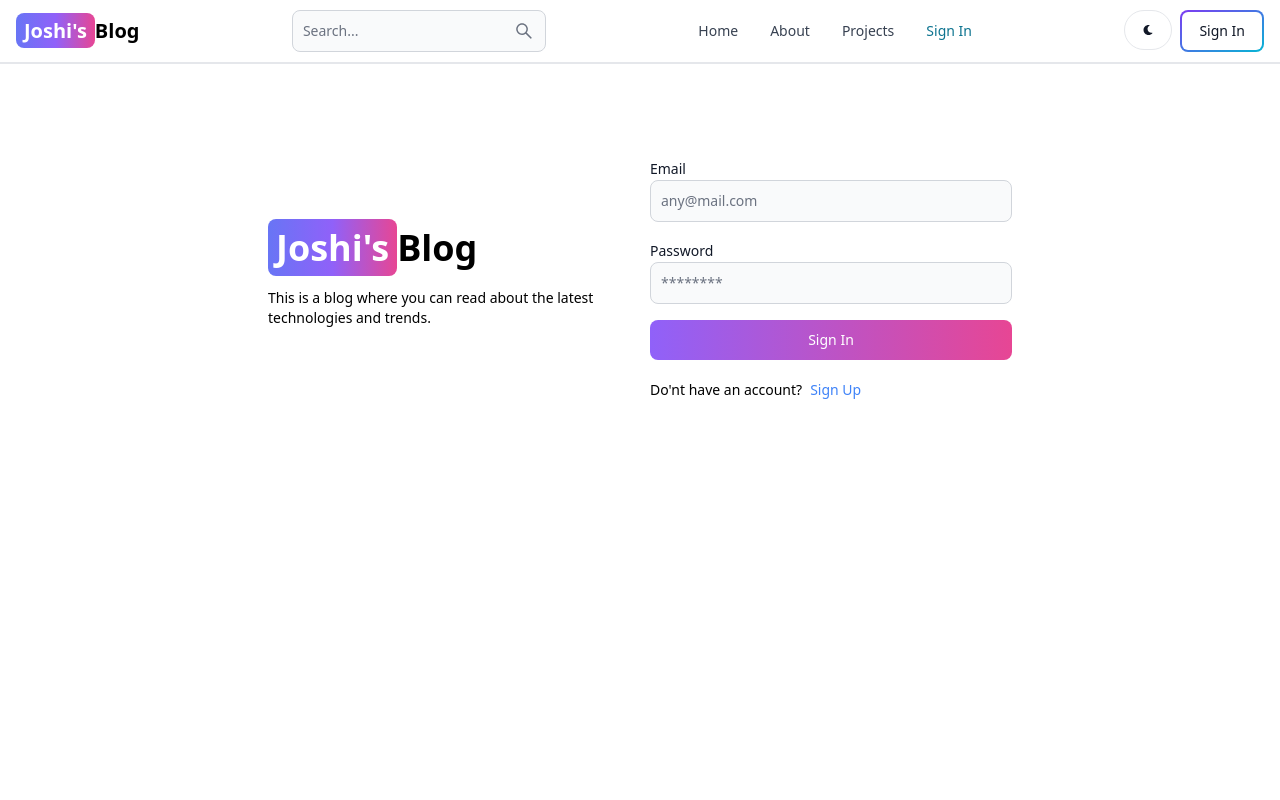
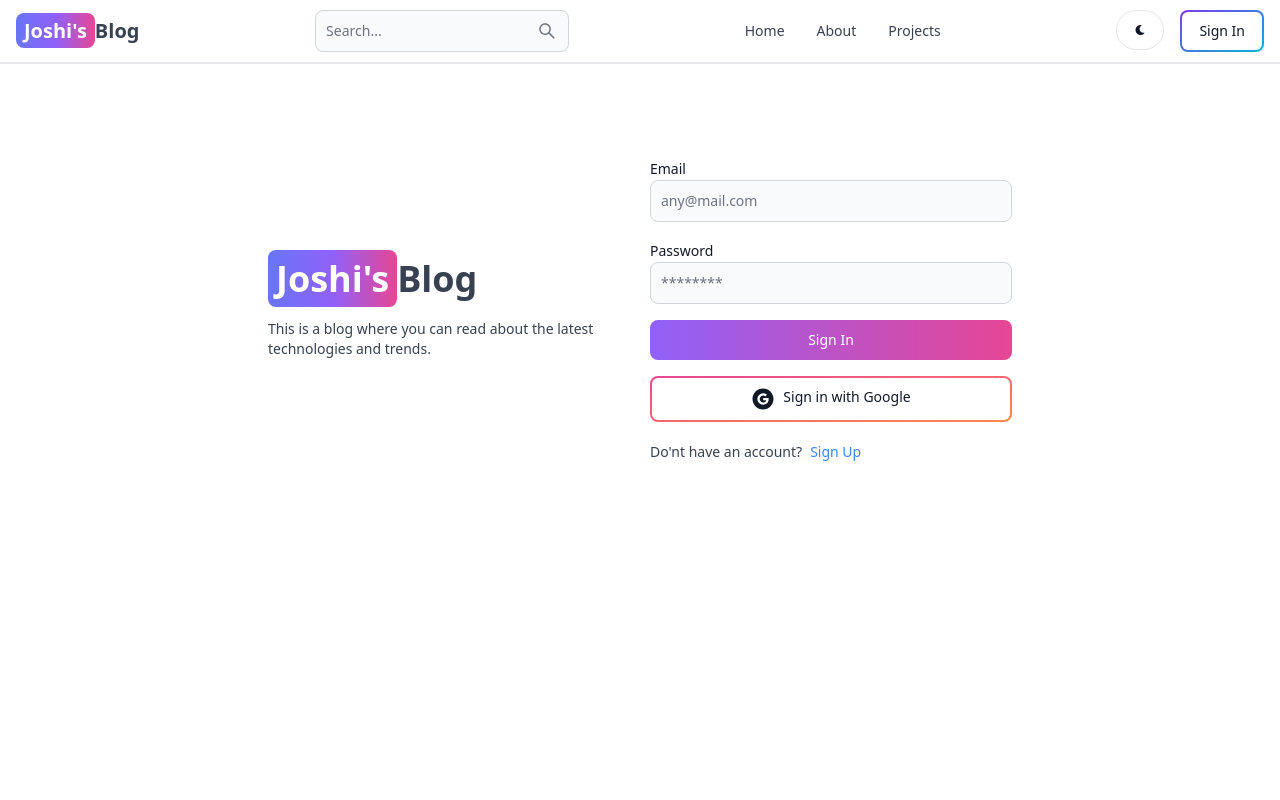
Before and after one commit to Karanjos/my-blog, a React (Vite) app in the folder client/: page /sign-in in a window 1280 px wide. Shown: the top 800 px of the page. Built offline with nearby package versions, Linux system fonts and the light colour scheme; no server answers.

Commit message:
complete dark mode functionality and change some ui

```diff
--- a/client/src/components/Header.jsx
+++ b/client/src/components/Header.jsx
@@ -1,12 +1,16 @@
 import { Link, useLocation } from "react-router-dom";
-import { useSelector } from "react-redux";
-import { Button, Navbar, TextInput } from "flowbite-react";
+import { useSelector, useDispatch } from "react-redux";
+import { Avatar, Button, Dropdown, Navbar, TextInput } from "flowbite-react";
 import { AiOutlineSearch } from "react-icons/ai";
-import { FaMoon } from "react-icons/fa";
+import { FaMoon, FaSun } from "react-icons/fa";
+import { toggleTheme } from "../redux/theme/themeSlice";
 
 const Header = () => {
   const path = useLocation().pathname;
   const { currentUser } = useSelector((state) => state.user);
+  const dispatch = useDispatch();
+  const { theme } = useSelector((state) => state.theme);
+
   return (
     // <div className="bg-slate-200">
     //   <div className="flex justify-between items-center max-w-6xl mx-auto p-3">
@@ -55,13 +59,46 @@
       <Button className="w-12 h-10 lg:hidden" color="gray" pill>
         <AiOutlineSearch />
       </Button>
-      <div className=" flex gap-2 md:order-2">
-        <Button className=" w-12 h-10 hidden sm:inline" color="gray" pill>
-          <FaMoon />
+      <div className=" flex gap-4 md:order-2">
+        <Button
+          className=" w-12 h-10 hidden sm:inline"
+          color="gray"
+          pill
+          onClick={() => dispatch(toggleTheme())}
+        >
+          {theme === "light" ? <FaMoon /> : <FaSun />}
         </Button>
-        <Link to="/sign-in">
-          <Button gradientDuoTone="purpleToBlue" outline>Sign In</Button>
-        </Link>
+        {currentUser ? (
+          <Dropdown
+            arrowIcon={false}
+            inline
+            label={
+              <Avatar
+                alt="user_profile"
+                img={currentUser.profilePicture}
+                rounded
+              />
+            }
+          >
+            <Dropdown.Header>
+              <span className="block text-sm">@{currentUser.username}</span>
+              <span className="block text-sm font-medium truncate">
+                {currentUser.email}
+              </span>
+            </Dropdown.Header>
+            <Link to="dashboard?tab=profile">
+              <Dropdown.Item>Profile</Dropdown.Item>
+            </Link>
+            <Dropdown.Divider />
+            <Dropdown.Item>Sign Out</Dropdown.Item>
+          </Dropdown>
+        ) : (
+          <Link to="/sign-in">
+            <Button gradientDuoTone="purpleToBlue" outline>
+              Sign In
+            </Button>
+          </Link>
+        )}
         <Navbar.Toggle />
       </div>
       <Navbar.Collapse>
@@ -74,19 +111,6 @@
         <Navbar.Link active={path === "/projects"} as={"div"}>
           <Link to="/projects">Projects</Link>
         </Navbar.Link>
-        <Navbar.Link active={path === "/profile" || "/signin"} as={"div"}>
-          <Link to="/profile">
-            {currentUser ? (
-              <img
-                src={currentUser.profilePicture}
-                alt="profile"
-                className="w-8 h-8 rounded-full object-cover"
-              />
-            ) : (
-              "Sign In"
-            )}
-          </Link>
-        </Navbar.Link>
       </Navbar.Collapse>
     </Navbar>
   );
--- a/client/src/components/OAuth.jsx
+++ b/client/src/components/OAuth.jsx
@@ -1,16 +1,19 @@
 import { GoogleAuthProvider, signInWithPopup, getAuth } from "firebase/auth";
 import { app } from "../firebase";
 import { useDispatch } from "react-redux";
-import { signInSuccess } from "../redux/user/userSlice";
+import { signInFailure, signInSuccess } from "../redux/user/userSlice";
 import { useNavigate } from "react-router-dom";
+import { Button } from "flowbite-react";
+import { AiFillGoogleCircle } from "react-icons/ai";
 
 const OAuth = () => {
   const dispatch = useDispatch();
   const navigate = useNavigate();
   const handleGoogleSignIn = async () => {
+    const auth = getAuth(app);
+    const provider = new GoogleAuthProvider();
+    provider.setCustomParameters({ prompt: "select_account" });
     try {
-      const provider = new GoogleAuthProvider();
-      const auth = getAuth(app);
       const result = await signInWithPopup(auth, provider);
       const res = await fetch("/api/auth/google", {
         method: "POST",
@@ -24,20 +27,27 @@
         }),
       });
       const data = await res.json();
-      dispatch(signInSuccess(data));
-      navigate("/");
+      if (data.success === false) {
+        dispatch(signInFailure(data.message));
+      }
+      if (res.ok) {
+        dispatch(signInSuccess(data));
+        navigate("/");
+      }
     } catch (error) {
-      console.log("Could not sign in with google", error);
+      dispatch(signInFailure(error.message));
     }
   };
   return (
-    <button
+    <Button
       type="button"
       onClick={handleGoogleSignIn}
-      className=" bg-red-700 text-white rounded-lg p-3 uppercase hover:placeholder-opacity-95 disabled:placeholder-opacity-80"
+      gradientDuoTone="pinkToOrange"
+      outline
     >
-      Continue with google
-    </button>
+      <AiFillGoogleCircle className="w-6 h-6 mr-2" />
+      Sign in with Google
+    </Button>
   );
 };
 export default OAuth;
--- /dev/null
+++ b/client/src/components/ThemeProvider.jsx
@@ -0,0 +1,13 @@
+import { useSelector } from "react-redux";
+
+const ThemeProvider = ({ children }) => {
+  const { theme } = useSelector((state) => state.theme);
+  return (
+    <div className={theme}>
+      <div className="bg-white text-gray-700 dark:text-gray-200 dark:bg-[rgb(16,23,42)] min-h-screen">
+        {children}
+      </div>
+    </div>
+  );
+};
+export default ThemeProvider;
--- a/client/src/main.jsx
+++ b/client/src/main.jsx
@@ -4,11 +4,14 @@
 import { persistor, store } from "./redux/store.js";
 import { Provider } from "react-redux";
 import { PersistGate } from "redux-persist/integration/react";
+import ThemeProvider from "./components/ThemeProvider.jsx";
 
 ReactDOM.createRoot(document.getElementById("root")).render(
-  <Provider store={store}>
-    <PersistGate loading={null} persistor={persistor}>
-      <App />
-    </PersistGate>
-  </Provider>
+  <PersistGate loading={null} persistor={persistor}>
+    <Provider store={store}>
+      <ThemeProvider>
+        <App />
+      </ThemeProvider>
+    </Provider>
+  </PersistGate>
 );
--- a/client/src/pages/SignIn.jsx
+++ b/client/src/pages/SignIn.jsx
@@ -7,7 +7,7 @@
 } from "../redux/user/userSlice";
 import { useDispatch, useSelector } from "react-redux";
 import OAuth from "../components/OAuth";
-import { Button, Label, TextInput } from "flowbite-react";
+import { Alert, Button, Label, TextInput } from "flowbite-react";
 
 const SignIn = () => {
   const [formData, setFormData] = useState({});
@@ -33,15 +33,15 @@
       });
       const data = await response.json();
       if (data.success === false) {
-        dispatch(signInFailure(data));
+        dispatch(signInFailure(data.message));
         return;
       }
-      dispatch(signInSuccess(data));
       if (response.ok) {
+        dispatch(signInSuccess(data));
         navigate("/");
       }
     } catch (error) {
-      dispatch(signInFailure(error));
+      dispatch(signInFailure(error.message));
     }
   };
 
@@ -98,6 +98,11 @@
         </div>
         {/** right side */}
         <div className=" flex-1">
+          {errorMessage && (
+            <Alert className="mb-5" color="failure">
+              {errorMessage}
+            </Alert>
+          )}
           <form onSubmit={handleSubmit} className=" flex flex-col gap-4">
             <div className="">
               <Label value="Email" />
@@ -124,6 +129,7 @@
             >
               {loading ? "Loading..." : "Sign In"}
             </Button>
+            <OAuth />
           </form>
           <div className=" flex gap-2 text-sm mt-5">
             <span className="">Do&apos;nt have an account?</span>
--- a/client/src/pages/SignUp.jsx
+++ b/client/src/pages/SignUp.jsx
@@ -135,6 +135,7 @@
             >
               {loading ? "Loading..." : "Sign Up"}
             </Button>
+            <OAuth />
           </form>
           <div className=" flex gap-2 text-sm mt-5">
             <span className="">Already have an account?</span>
--- a/client/src/redux/store.js
+++ b/client/src/redux/store.js
@@ -1,9 +1,13 @@
 import { combineReducers, configureStore } from "@reduxjs/toolkit";
 import userReducer from "./user/userSlice";
+import themeReducer from "./theme/themeSlice";
 import { persistReducer, persistStore } from "redux-persist";
 import storage from "redux-persist/lib/storage";
 
-const rootReducer = combineReducers({ user: userReducer });
+const rootReducer = combineReducers({
+  user: userReducer,
+  theme: themeReducer,
+});
 
 const persistConfig = {
   key: "root",
--- /dev/null
+++ b/client/src/redux/theme/themeSlice.js
@@ -0,0 +1,19 @@
+import { createSlice } from "@reduxjs/toolkit";
+
+const initialState = {
+  theme: "light",
+};
+
+const themeSlice = createSlice({
+  name: "theme",
+  initialState,
+  reducers: {
+    toggleTheme: (state) => {
+      state.theme = state.theme === "light" ? "dark" : "light";
+    },
+  },
+});
+
+export const { toggleTheme } = themeSlice.actions;
+
+export default themeSlice.reducer;
--- a/client/src/redux/user/userSlice.js
+++ b/client/src/redux/user/userSlice.js
@@ -3,7 +3,7 @@
 const initialState = {
   currentUser: null,
   loading: false,
-  error: false,
+  error: null,
 };
 
 const userSlice = createSlice({
@@ -12,38 +12,38 @@
   reducers: {
     signInStart: (state) => {
       state.loading = true;
-      state.error = false;
+      state.error = null;
     },
     signInSuccess: (state, action) => {
       state.currentUser = action.payload;
       state.loading = false;
-      state.error = false;
+      state.error = null;
     },
     signInFailure: (state, action) => {
       state.loading = false;
       state.error = action.payload;
     },
     updateUserStart: (state) => {
-      state.error = false;
+      state.error = null;
       state.loading = true;
     },
     updateUserSuccess: (state, action) => {
       state.currentUser = action.payload;
       state.loading = false;
-      state.error = false;
+      state.error = null;
     },
     updateUserFailure: (state, action) => {
       state.loading = false;
       state.error = action.payload;
     },
     deleteUserStart: (state) => {
-      state.error = false;
+      state.error = null;
       state.loading = true;
     },
     deleteUserSuccess: (state) => {
       state.currentUser = null;
       state.loading = false;
-      state.error = false;
+      state.error = null;
     },
     deleteUserFailure: (state, action) => {
       state.loading = false;
@@ -52,7 +52,7 @@
     signOut: (state) => {
       state.currentUser = null;
       state.loading = false;
-      state.error = false;
+      state.error = null;
     },
   },
 });
```
Also changed, not shown: 1 other file (tests, documents, lock files or other folders).
